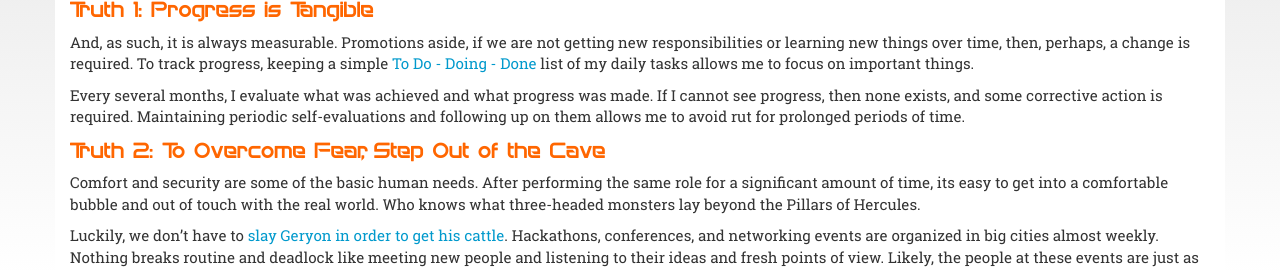
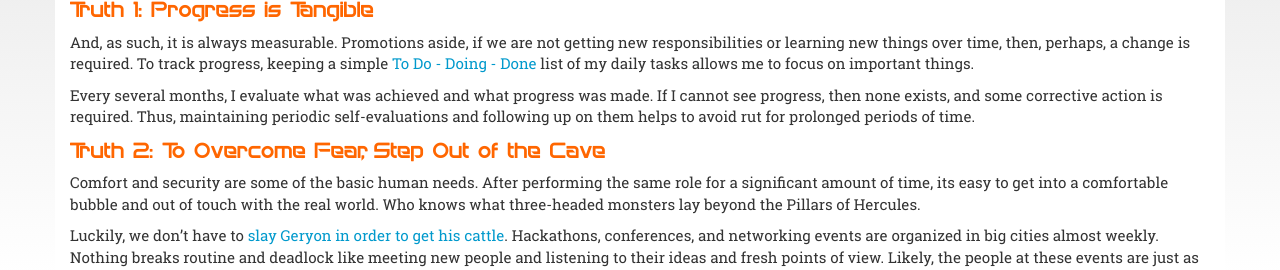
Before and after one commit to past5/past5.github.io, a Jekyll site: the page built from _posts/2016-02-19-of-hammers-and-ceilings-of-glass.md, in a window 1280 px wide. Shown: the part 625-895 px from the top of the page. Built offline with Jekyll 4.4.1, drawn with Linux system fonts in a browser that asks for light colours; nearby versions of some CDN libraries; comment, search, counter and statistics services are not loaded.

Commit message:
misc changes

```diff
--- a/_posts/2016-02-19-of-hammers-and-ceilings-of-glass.md
+++ b/_posts/2016-02-19-of-hammers-and-ceilings-of-glass.md
@@ -24,7 +24,7 @@ While making this career change last year, I accepted several basic truths, or,
 #### Truth 1: Progress is Tangible
 And, as such, it is always measurable.  Promotions aside, if we are not getting new responsibilities or learning new things over time, then, perhaps, a change is required.  To track progress, keeping a simple [To Do - Doing - Done](https://trello.com/) list of my daily tasks allows me to focus on important things.
 
-Every several months, I evaluate what was achieved and what progress was made.  If I cannot see progress, then none exists, and some corrective action is required.  Maintaining periodic self-evaluations and following up on them allows me to avoid rut for prolonged periods of time.
+Every several months, I evaluate what was achieved and what progress was made.  If I cannot see progress, then none exists, and some corrective action is required.  Thus, maintaining periodic self-evaluations and following up on them helps to avoid rut for prolonged periods of time.
 
 #### Truth 2: To Overcome Fear, Step Out of the Cave
 Comfort and security are some of the basic human needs.  After performing the same role for a significant amount of time, its easy to get into a comfortable bubble and out of touch with the real world.  Who knows what three-headed monsters lay beyond the Pillars of Hercules.
```
